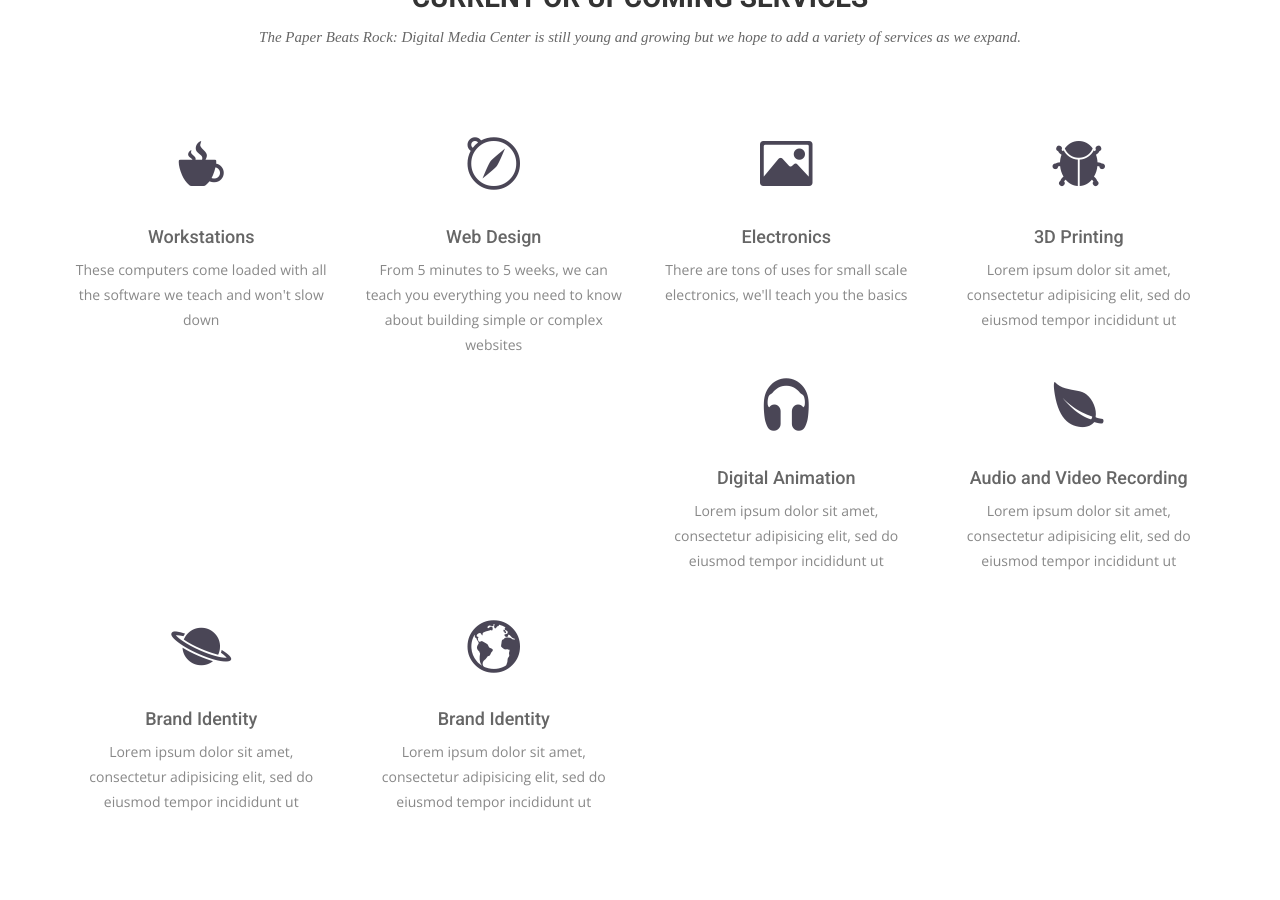
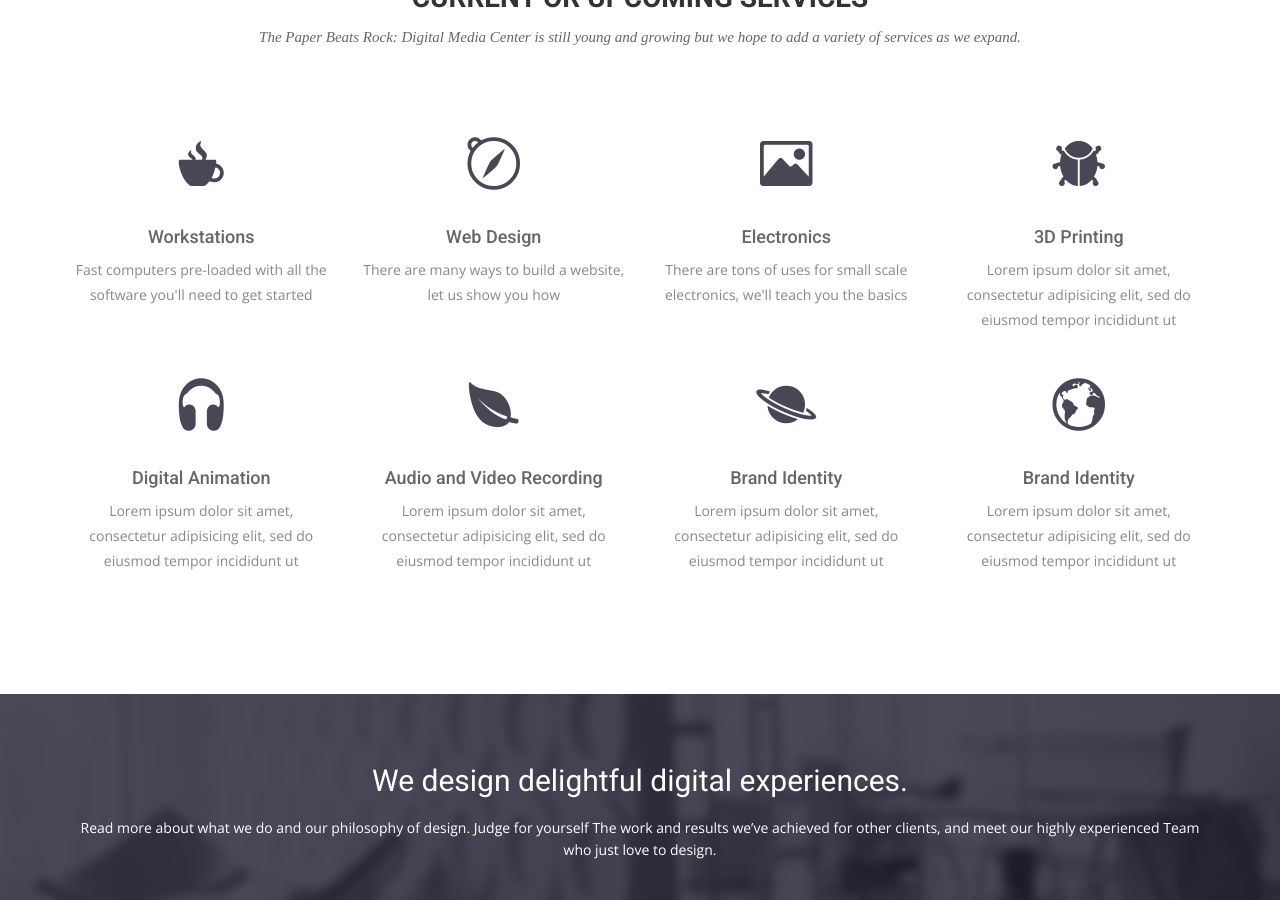
Before and after one commit to tmoss4/pbr, a Jekyll site: the page built from index.html, in a window 1280 px wide and 900 px high, scrolled down 2362 px. Built offline with Jekyll 4.4.1, drawn with Linux system fonts in a browser that asks for light colours; nearby versions of some CDN libraries; some web fonts are replaced.

Commit message:
text updates and additions

```diff
--- a/_layouts/post.html
+++ b/_layouts/post.html
@@ -22,5 +22,5 @@ layout: page
   </section>
 </div>
 <p class="center-text" style="padding: 30px;">
-  <a href="{{ site.baseurl }}/blog">Back to blog</a>
+  <a href="{{ site.baseurl }}/updates">Back to blog</a>
 </p>
--- a/index.html
+++ b/index.html
@@ -56,6 +56,7 @@ permalink: /
 </section>
 
 <!-- Service Start -->
+<!-- Description has a 75 character limit -->
 <section id="service">
   <div class="container">
     <div class="row">
@@ -69,14 +70,14 @@ permalink: /
         <div class="service-item">
           <i class="icon ion-coffee"></i>
           <h4>Workstations</h4>
-          <p>These computers come loaded with all the software we teach and won't slow down</p>
+          <p>Fast computers pre-loaded with all the software you'll need to get started</p>
         </div>
       </div>
       <div class="col-sm-6 col-md-3">
         <div class="service-item">
           <i class="ion-compass"></i>
           <h4>Web Design</h4>
-          <p>From 5 minutes to 5 weeks, we can teach you everything you need to know about building simple or complex websites</p>
+          <p>There are many ways to build a website, let us show you how</p>
         </div>
       </div>
       <div class="col-sm-6 col-md-3">
--- a/blog.html
+++ b/updates.html
@@ -1,7 +1,7 @@
 ---
 layout: page
-title: Blog
-permalink: /blog/
+title: Updates
+permalink: /updates/
 ---
 <!-- Slider Start -->
 <section id="global-header">
```
Also changed, not shown: other parts of index.html (+1 -1 lines), projects.html (renamed from work.html).
